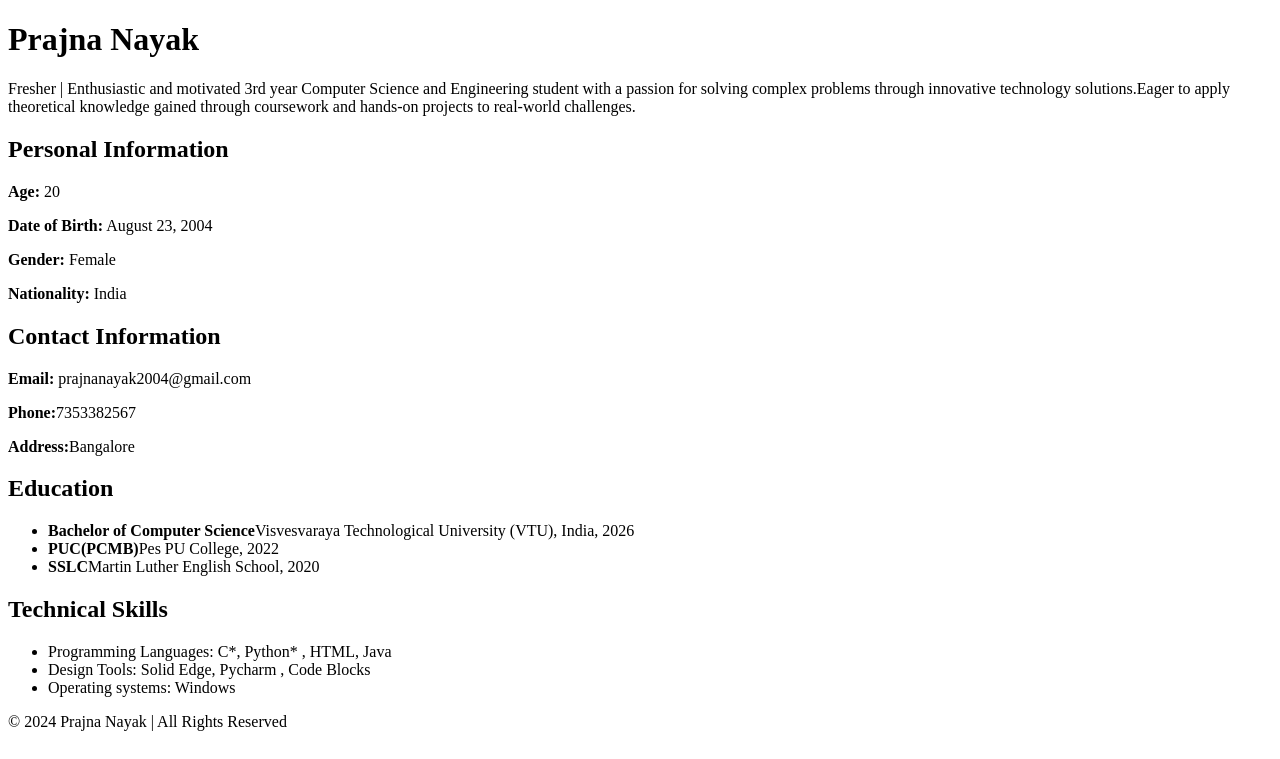
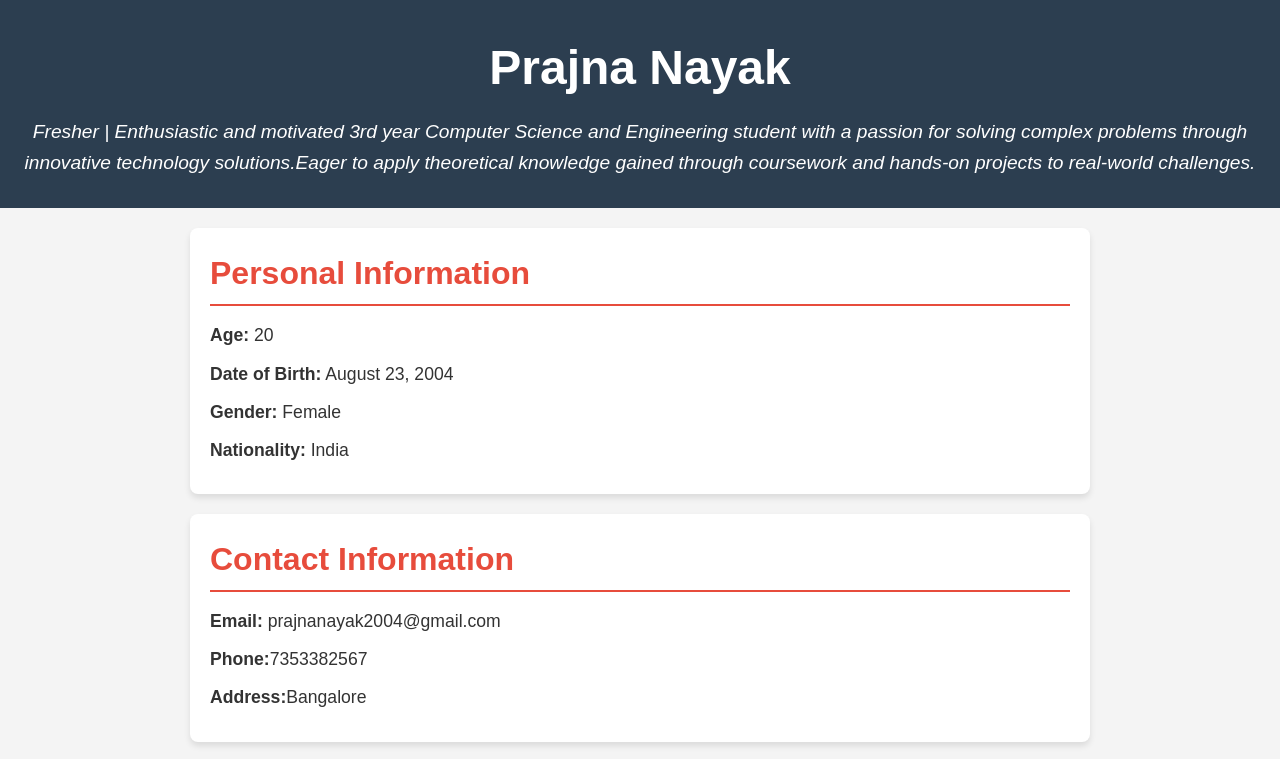
Before and after one commit to Prajna2308/my-resume, a plain HTML site: page bio.html in a window 1280 px wide. Shown: the top 759 px of the page. Drawn offline with Linux system fonts and the light colour scheme; files that its build step writes are made by us from their sources.

Commit message:
Update bio.html

```diff
--- a/bio.html
+++ b/bio.html
@@ -4,7 +4,7 @@
     <meta charset="UTF-8">
     <meta name="viewport" content="width=device-width, initial-scale=1.0">
     <title>Your Biodata</title>
-    <link rel="stylesheet" href="css/biodata.css">
+    <link rel="stylesheet" href="css/bio.css">
 </head>
 <body>
     <header class="bio-header">
```
